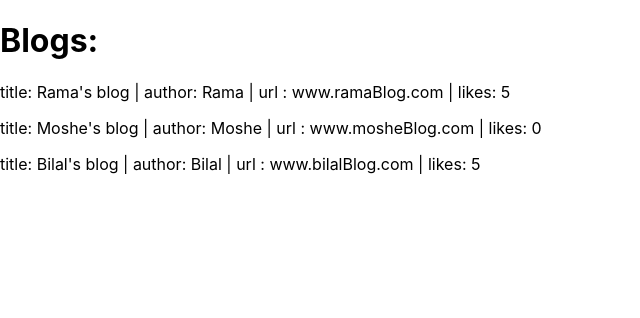
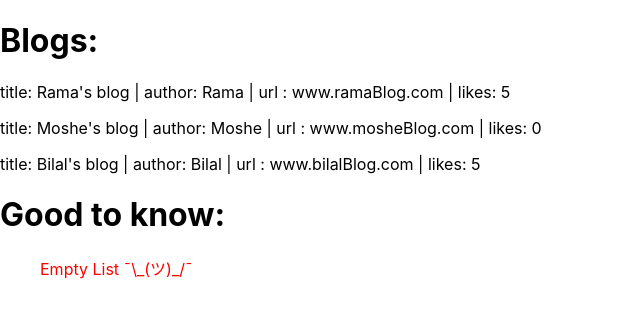
Before and after one commit to ramabadash/State-Managent-Lesson, a React (Create React App) app in the folder redux-hooks/: page / in a window 1280 px wide. Shown: the top 318 px of the page, without its empty margins (0-640 px from the left). Built offline with nearby package versions, Linux system fonts and the light colour scheme.

Commit message:
👩‍💻 Create AdvicesList component and Use useSelector hook to get the advices

```diff
--- /dev/null
+++ b/redux-hooks/src/components/AdvicesList.jsx
@@ -0,0 +1,22 @@
+import React from 'react';
+import { useSelector } from 'react-redux';
+
+function AdvicesList() {
+  /***** STATES *****/
+  const advices = useSelector(({ advices }) => advices.advices);
+
+  return (
+    <div>
+      <h1>Good to know:</h1>
+      <ul>
+        {advices.length ? (
+          advices.map(advice => <li key={advice}>{advice}</li>)
+        ) : (
+          <p style={{ color: 'red' }}>Empty List ¯\_(ツ)_/¯</p>
+        )}
+      </ul>
+    </div>
+  );
+}
+
+export default AdvicesList;
--- a/redux-hooks/src/components/App.jsx
+++ b/redux-hooks/src/components/App.jsx
@@ -1,5 +1,7 @@
 import React from 'react';
 import { useSelector } from 'react-redux';
+import AdvicesList from './AdvicesList';
+// Components
 
 function App() {
   /***** STATES *****/
@@ -19,6 +21,7 @@ function App() {
           </p>
         </div>
       ))}
+      <AdvicesList />
     </div>
   );
 }
```
